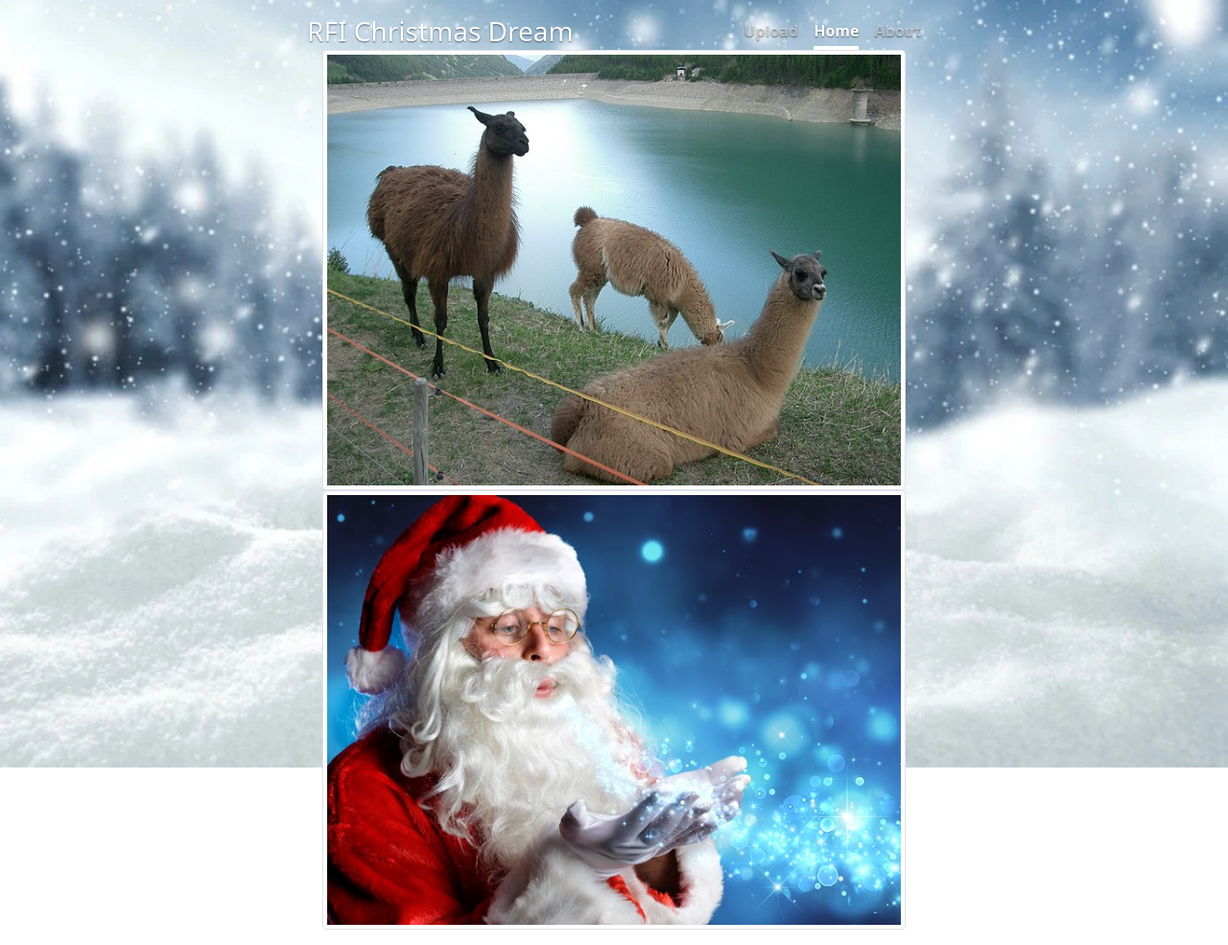
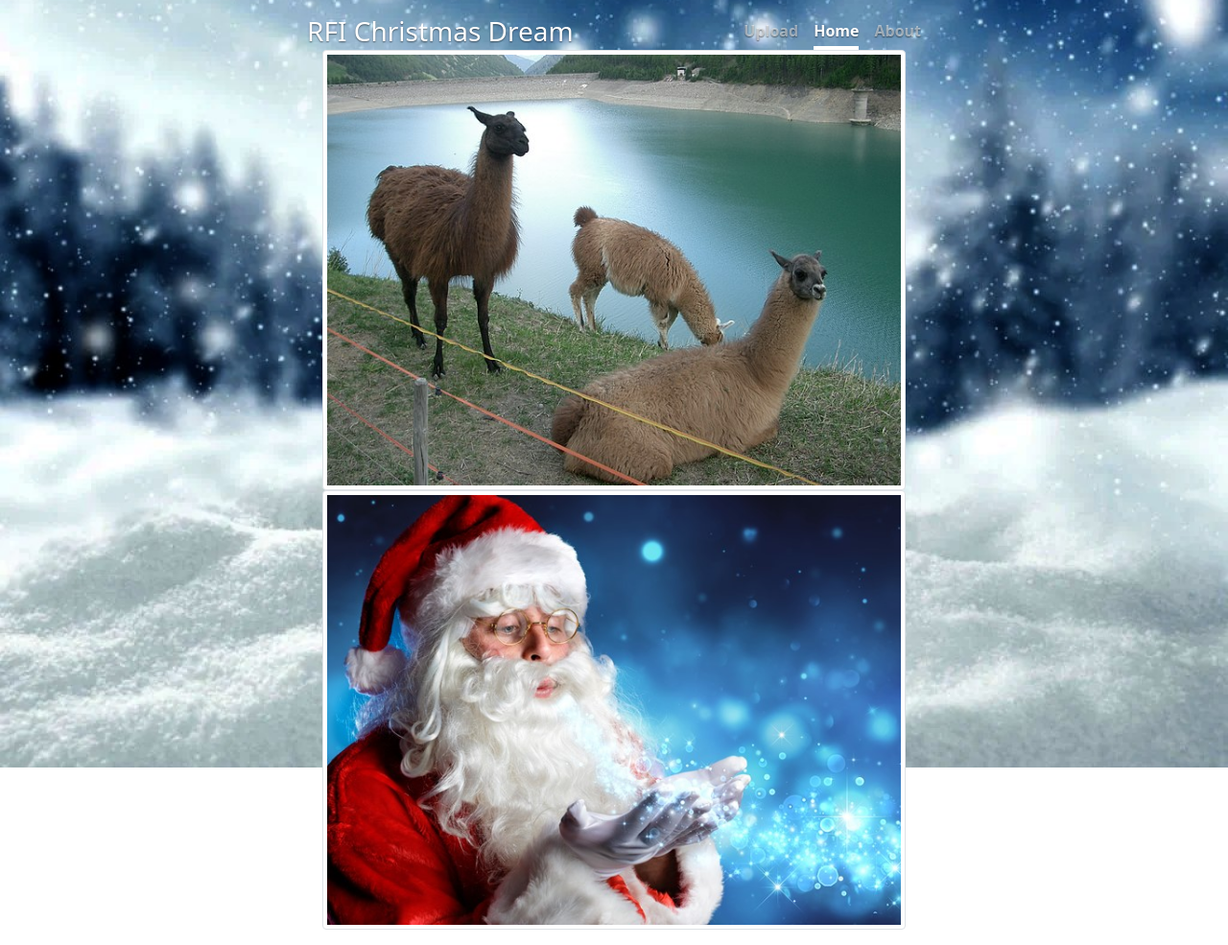
Before and after one commit to rosalindfranklininstitute/deepdreamchristmas, a Flask app: page / in a window 1280 px wide. Shown: the whole page at 96% size. Run offline with Flask 2, Linux system fonts and the light colour scheme; data that the repository does not hold is empty; some libraries are stand-ins or nearby versions.

Commit message:
Darken background

```diff
--- a/static/style.css
+++ b/static/style.css
@@ -25,7 +25,7 @@ html, body, .fill {
 }
 
 #root {
-    background-image:    url(/static/snow.webp);
+    background-image:    url(/static/snow.jpg);
     background-size:     cover;
     background-repeat:   no-repeat;
     background-position: center center;
```
Also changed, not shown: static/snow.jpg (added).
